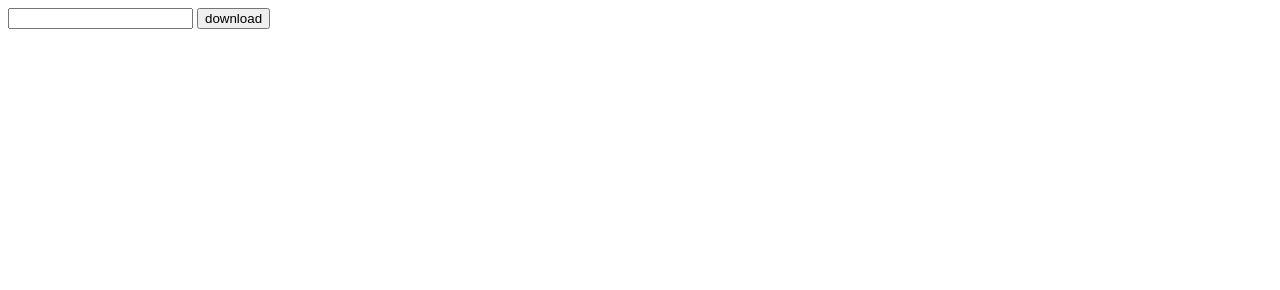
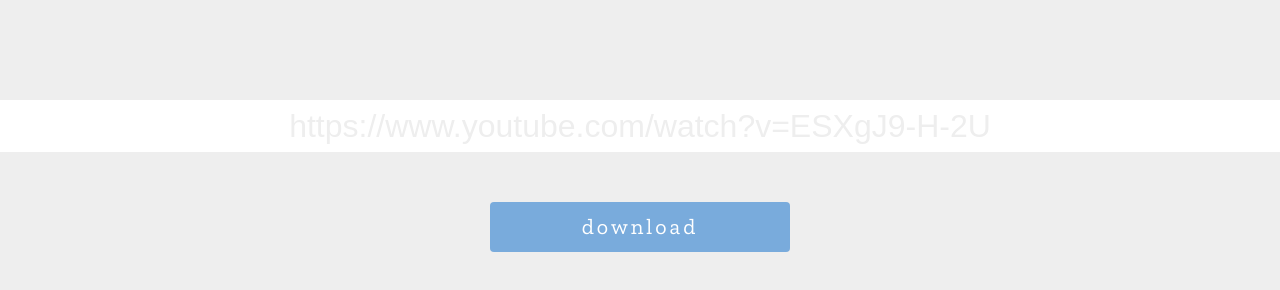
Before and after one commit to yohaydy/yt-dl, a website: page index.html in a window 1280 px wide. Drawn offline with nearby package versions, Linux system fonts and the light colour scheme.

Commit message:
Add styles

```diff
--- a/index.html
+++ b/index.html
@@ -2,19 +2,84 @@
 <html lang="en">
   <head>
     <meta charset="UTF-8" />
+    <link href="https://fonts.googleapis.com/css?family=Zilla+Slab&display=swap" rel="stylesheet">
     <meta name="viewport" content="width=device-width, initial-scale=1.0" />
     <meta http-equiv="X-UA-Compatible" content="ie=edge" />
     <title>Document</title>
+    <style>
+      body {
+        margin: 0;
+        font-family: 'Zilla Slab', serif;
+      }
+
+      html {
+        background: #eee;
+      }
+
+      .container {
+        display: flex;
+        flex-direction: column;
+        align-items: center;
+        margin: 100px auto;
+      }
+
+      input {
+        outline: none;
+        border: none;
+        color: #506d88;
+        width: 100%;
+        height: 50px;
+        line-height: 50px;
+        font-size: 32px;
+        text-align: center;
+      }
+
+      input::placeholder {
+        color: #eee;
+      }
+
+      .btn {
+        margin-top: 50px;
+        background: #79abdc;
+        color: white;
+        border-radius: 4px;
+        font-size: 22px;
+        width: 300px;
+        height: 50px;
+        line-height: 50px;
+        text-align: center;
+        cursor: pointer;
+        letter-spacing: 3px;
+        user-select: none;
+      }
+
+      .btn:hover {
+        background: #5194d2;
+      }
+
+      .btn:active {
+        background: #1f4c77;
+      }
+
+    </style>
   </head>
   <body>
-    <input id="text" type="text" />
-    <button onclick="onClick()">download</button>
+    <div class="container">
+      <input
+        id="text"
+        type="text"
+        placeholder="https://www.youtube.com/watch?v=ESXgJ9-H-2U"
+      />
+      <div class="btn" onclick="onClick()">download</div>
+    </div>
   </body>
   <script>
     const onClick = () => {
       const text = document.getElementById("text").value;
       const hash = text.split("=")[1];
-      window.location.href = window.location.href + hash;
+      if(hash){
+        window.location.href = window.location.href + hash;
+      }
     };
   </script>
 </html>
```
